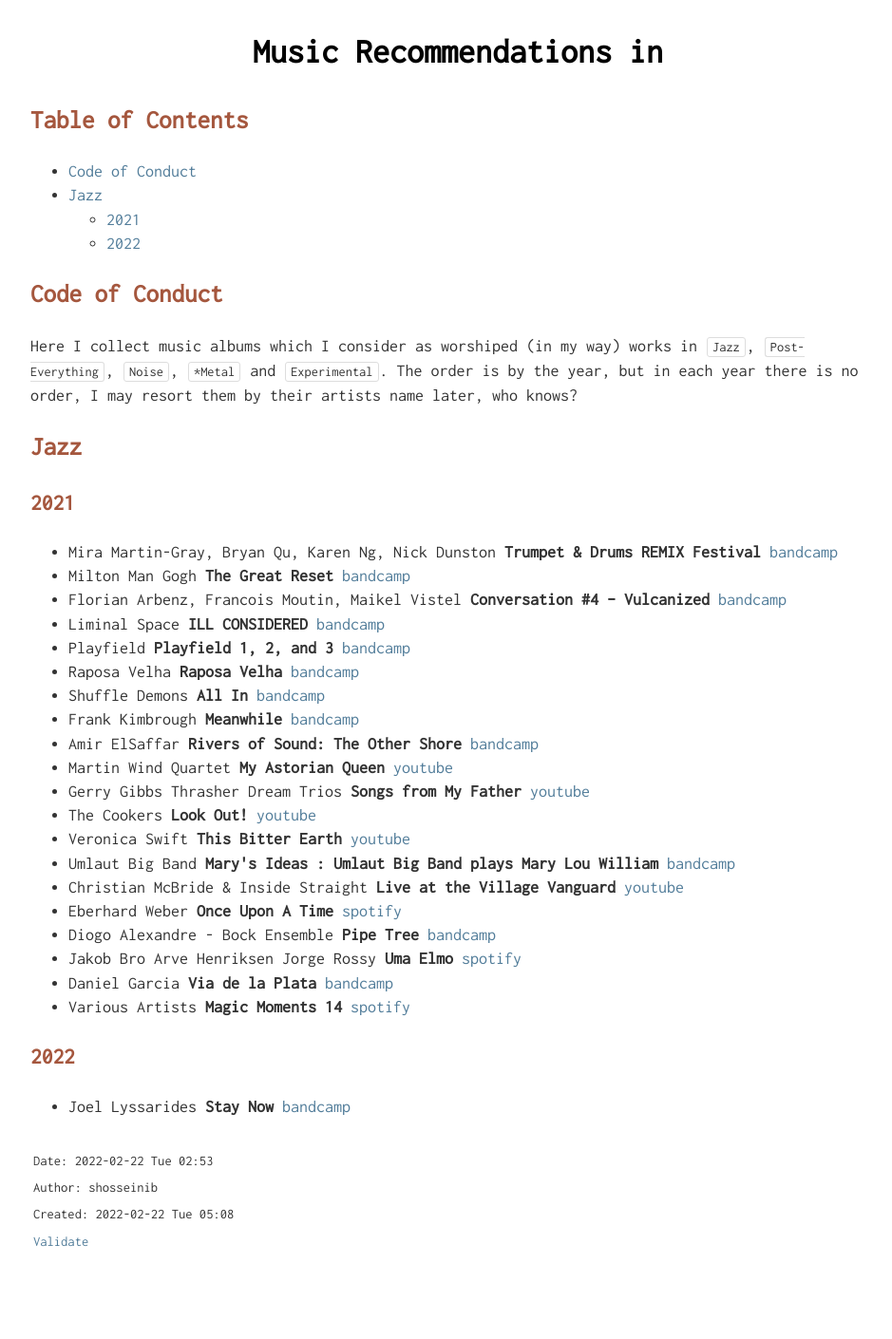
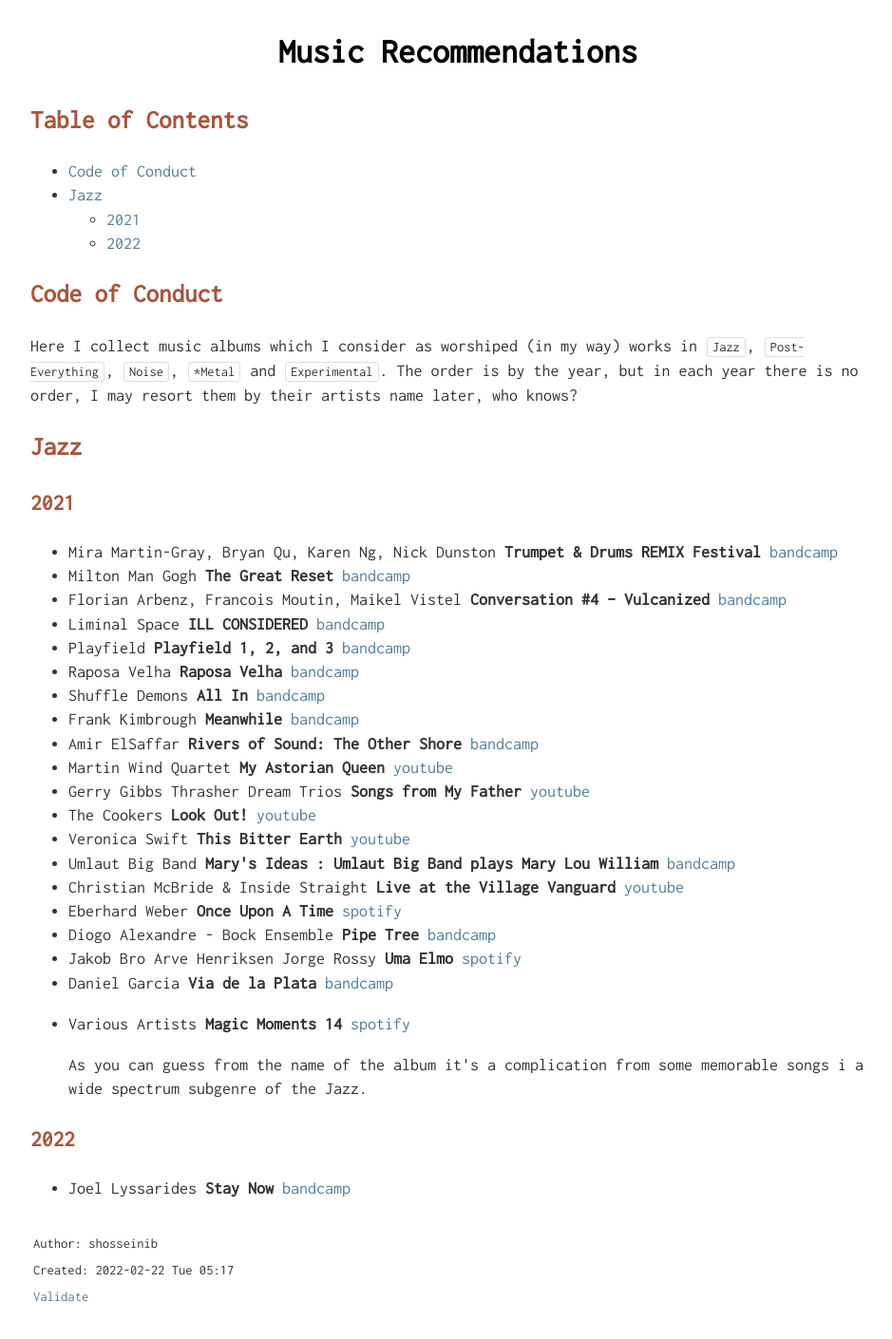
Before and after one commit to shosseinib/shosseinib.github.io, a Jekyll site: the page music.html, which Jekyll copies as it is, in a window 1280 px wide. Shown: the whole page at 95% size, without its empty margins (158-1097 px from the left). Built offline with Jekyll 4.4.1, drawn with Linux system fonts in a browser that asks for light colours; before the commit the page ends 1352 px from its top, so only the background shows below that.

Commit message:
Add files via upload

```diff
--- a/music.html
+++ b/music.html
@@ -3,10 +3,10 @@
 "http://www.w3.org/TR/xhtml1/DTD/xhtml1-strict.dtd">
 <html xmlns="http://www.w3.org/1999/xhtml" lang="en" xml:lang="en">
 <head>
-<!-- 2022-02-22 Tue 05:08 -->
+<!-- 2022-02-22 Tue 05:17 -->
 <meta http-equiv="Content-Type" content="text/html;charset=utf-8" />
 <meta name="viewport" content="width=device-width, initial-scale=1" />
-<title>Music Recommendations in</title>
+<title>Music Recommendations</title>
 <meta name="author" content="shosseinib" />
 <meta name="generator" content="Org Mode" />
 <style>
@@ -200,36 +200,36 @@ html{font-family:'Inconsolata',sans-serif;line-height:1.15;-ms-text-size-adjust:
 </head>
 <body>
 <div id="content" class="content">
-<h1 class="title">Music Recommendations in</h1>
+<h1 class="title">Music Recommendations</h1>
 <div id="table-of-contents" role="doc-toc">
 <h2>Table of Contents</h2>
 <div id="text-table-of-contents" role="doc-toc">
 <ul>
-<li><a href="#orgf1d0137">Code of Conduct</a></li>
-<li><a href="#org97cb41a">Jazz</a>
+<li><a href="#org9de209b">Code of Conduct</a></li>
+<li><a href="#org99f5985">Jazz</a>
 <ul>
-<li><a href="#org93fac72">2021</a></li>
-<li><a href="#org50e31d4">2022</a></li>
+<li><a href="#orgc8efc2f">2021</a></li>
+<li><a href="#orgd02ba01">2022</a></li>
 </ul>
 </li>
 </ul>
 </div>
 </div>
-<div id="outline-container-orgf1d0137" class="outline-2">
-<h2 id="orgf1d0137">Code of Conduct</h2>
-<div class="outline-text-2" id="text-orgf1d0137">
+<div id="outline-container-org9de209b" class="outline-2">
+<h2 id="org9de209b">Code of Conduct</h2>
+<div class="outline-text-2" id="text-org9de209b">
 <p>
 Here I collect music albums which I consider as worshiped (in my way) works in <code>Jazz</code>, <code>Post-Everything</code>, <code>Noise</code>, <code>*Metal</code> and <code>Experimental</code>. The order is by the year, but in each year there is no order, I may resort them by their artists name later, who knows?
 </p>
 </div>
 </div>
-<div id="outline-container-org97cb41a" class="outline-2">
-<h2 id="org97cb41a">Jazz</h2>
-<div class="outline-text-2" id="text-org97cb41a">
+<div id="outline-container-org99f5985" class="outline-2">
+<h2 id="org99f5985">Jazz</h2>
+<div class="outline-text-2" id="text-org99f5985">
 </div>
-<div id="outline-container-org93fac72" class="outline-3">
-<h3 id="org93fac72">2021</h3>
-<div class="outline-text-3" id="text-org93fac72">
+<div id="outline-container-orgc8efc2f" class="outline-3">
+<h3 id="orgc8efc2f">2021</h3>
+<div class="outline-text-3" id="text-orgc8efc2f">
 <ul class="org-ul">
 <li>Mira Martin-Gray, Bryan Qu, Karen Ng, Nick Dunston <b>Trumpet &amp; Drums REMIX Festival</b> <a href="https://linaallemano.bandcamp.com/album/trumpet-drums-remix-festival">bandcamp</a></li>
 <li>Milton Man Gogh <b>The Great Reset</b> <a href="https://miltonmangogh.bandcamp.com/album/the-great-reset-2?from=fandiscflw">bandcamp</a></li>
@@ -250,13 +250,19 @@ Here I collect music albums which I consider as worshiped (in my way) works in <
 <li>Diogo Alexandre - Bock Ensemble <b>Pipe Tree</b> <a href="https://jaccrecords.bandcamp.com/album/pipe-tree?from=fanpub_fnb">bandcamp</a></li>
 <li>Jakob Bro Arve Henriksen Jorge Rossy <b>Uma Elmo</b> <a href="https://open.spotify.com/album/2YxlIAhEn3nFJUYaI5R8ts">spotify</a></li>
 <li>Daniel Garcia <b>Via de la Plata</b> <a href="https://danielgarciadiego.bandcamp.com/album/via-de-la-plata">bandcamp</a></li>
-<li>Various Artists <b>Magic Moments 14</b> <a href="https://open.spotify.com/album/7AH4CfmNPT45RpKImYpQeX">spotify</a></li>
+<li><p>
+Various Artists <b>Magic Moments 14</b> <a href="https://open.spotify.com/album/7AH4CfmNPT45RpKImYpQeX">spotify</a>
+</p>
+
+<p>
+As you can guess from the name of the album it's a complication from some memorable songs i a wide spectrum subgenre of the Jazz.
+</p></li>
 </ul>
 </div>
 </div>
-<div id="outline-container-org50e31d4" class="outline-3">
-<h3 id="org50e31d4">2022</h3>
-<div class="outline-text-3" id="text-org50e31d4">
+<div id="outline-container-orgd02ba01" class="outline-3">
+<h3 id="orgd02ba01">2022</h3>
+<div class="outline-text-3" id="text-orgd02ba01">
 <ul class="org-ul">
 <li>Joel Lyssarides <b>Stay Now</b> <a href="https://joellyssarides.bandcamp.com/releases">bandcamp</a></li>
 </ul>
@@ -265,9 +271,8 @@ Here I collect music albums which I consider as worshiped (in my way) works in <
 </div>
 </div>
 <div id="postamble" class="status">
-<p class="date">Date: 2022-02-22 Tue 02:53</p>
 <p class="author">Author: shosseinib</p>
-<p class="date">Created: 2022-02-22 Tue 05:08</p>
+<p class="date">Created: 2022-02-22 Tue 05:17</p>
 <p class="validation"><a href="https://validator.w3.org/check?uri=referer">Validate</a></p>
 </div>
 </body>
```
